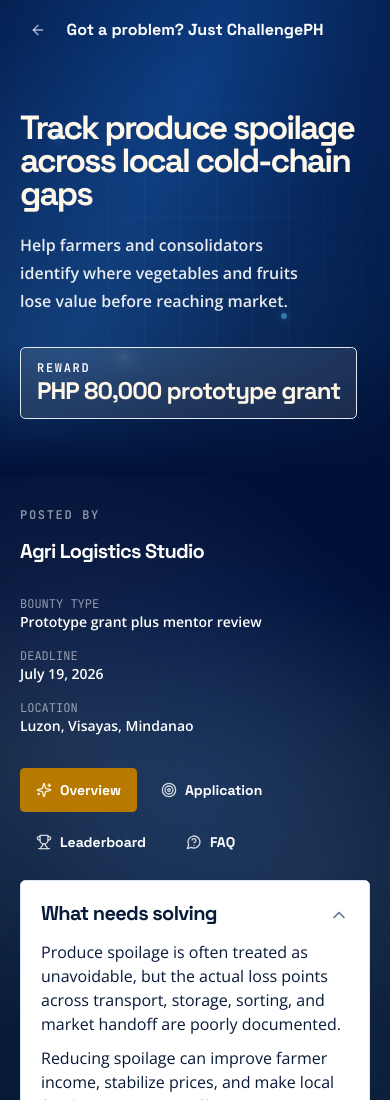
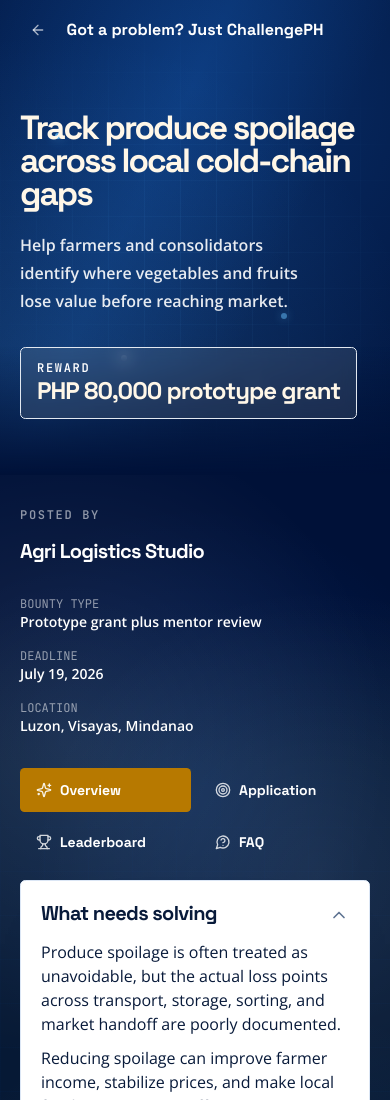
Before and after one commit to BetterInternship/ChallengePH, a Next.js app: page /challenges/agri-cold-chain in a window 390 px wide. Shown: the top 1100 px of the page. Built offline with nearby package versions, Linux system fonts and the light colour scheme.

Commit message:
fix: challenge tabs layout on mobile

```diff
--- a/components/features/challenge/challenge-tabs.tsx
+++ b/components/features/challenge/challenge-tabs.tsx
@@ -1000,7 +1000,7 @@ export function ChallengeTabs({
   return (
     <div className="space-y-4">
       <div>
-        <div className="flex flex-wrap gap-2">
+        <div className="gap-2 grid grid-cols-2 grid-rows-auto-fit sm:flex">
           {tabs.map((tab) => {
             const Icon = tab.icon;
             const isActive = activeTab === tab.id;
```
Also changed, not shown: 1 other file (tests, documents, lock files or other folders).
